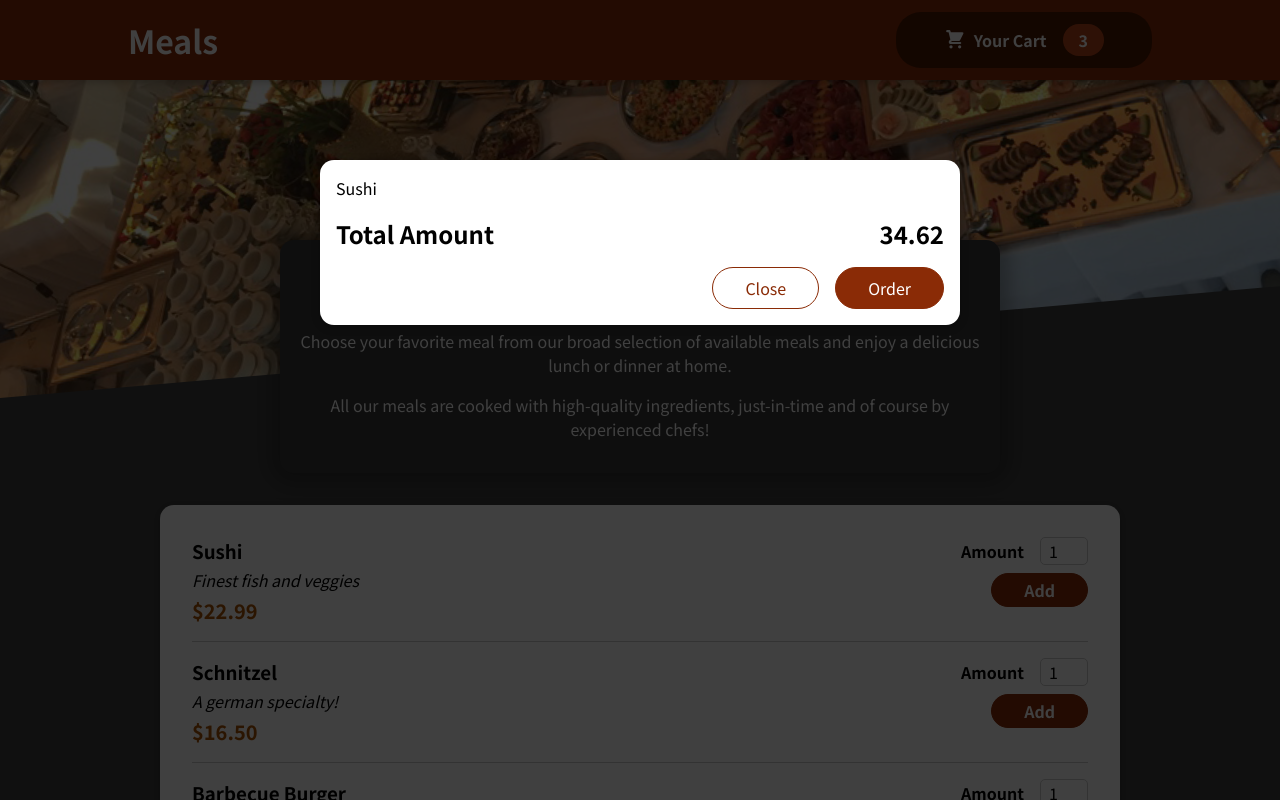
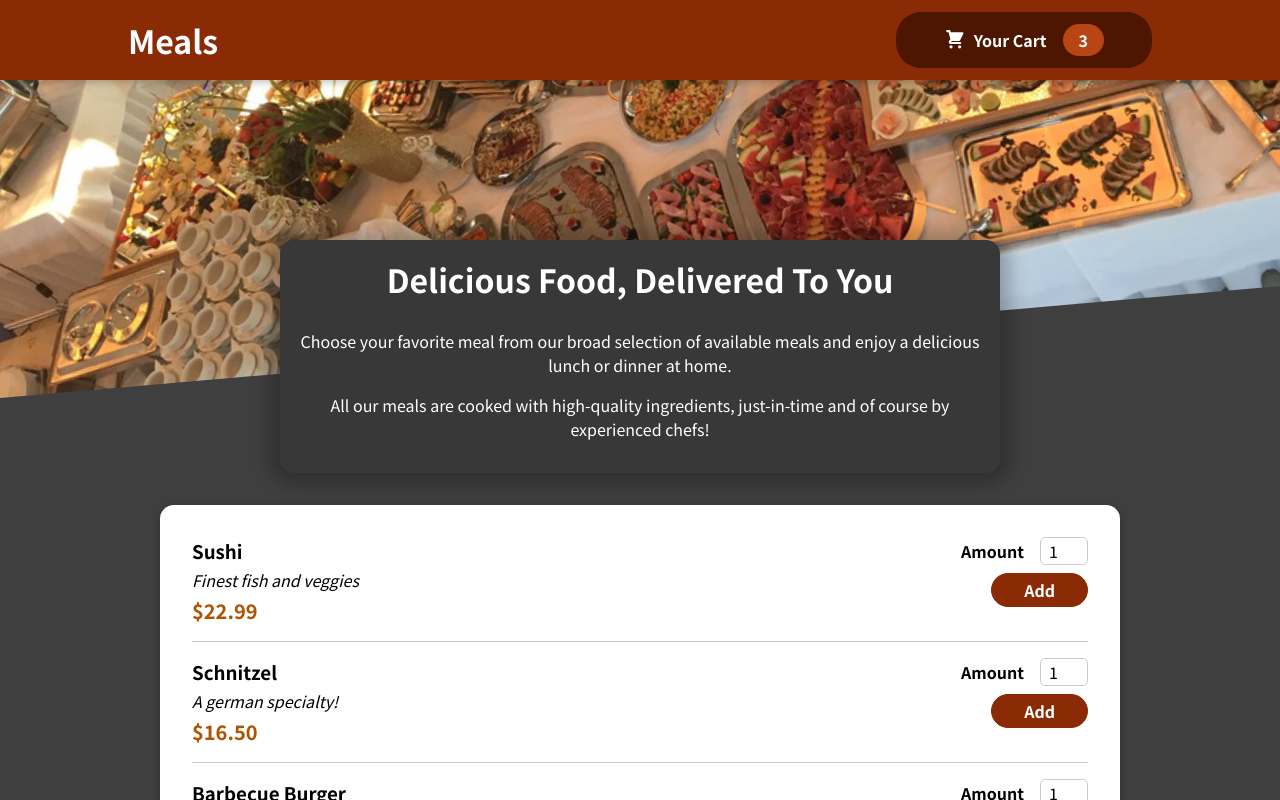
Before and after one commit to erik0002/Food-Order-App, a React (Create React App) app: page / in a window 1280 px wide. Shown: the top 800 px of the page. Built offline with nearby package versions, Linux system fonts and the light colour scheme.

Commit message:
Add Hide/Show logic Modal Window

```diff
--- a/src/App.js
+++ b/src/App.js
@@ -1,13 +1,23 @@
 import Header from "./components/Layout/Header/Header";
-import {Fragment} from "react";
+import {Fragment, useState} from "react";
 import Meals from "./components/Meals/Meals";
 import Cart from "./components/Cart/Cart";
 
 function App() {
+    const [cartIsShown, setCartIsShown] = useState(false);
+
+    const showCartHandler = () => {
+        setCartIsShown(true);
+    };
+
+    const hideCartHandler = () => {
+        setCartIsShown(false);
+    };
+
     return (
         <Fragment>
-            <Cart/>
-            <Header/>
+            {cartIsShown && <Cart onClose={hideCartHandler}/>}
+            <Header onShowCart={showCartHandler}/>
             <main>
                 <Meals/>
             </main>
--- a/src/components/Cart/Cart.js
+++ b/src/components/Cart/Cart.js
@@ -9,14 +9,14 @@
         </ul>
     );
     return (
-        <Modal>
+        <Modal onClose={props.onClose}>
             {cartItems}
             <div className={classes.total}>
                 <span>Total Amount</span>
                 <span>34.62</span>
             </div>
             <div className={classes.actions}>
-                <button className={classes['button--alt']}>Close</button>
+                <button className={classes['button--alt']} onClick={props.onClose}>Close</button>
                 <button className={classes.button}>Order</button>
             </div>
         </Modal>
--- a/src/components/Layout/Header/Header.js
+++ b/src/components/Layout/Header/Header.js
@@ -4,11 +4,11 @@
 import classes from './Header.module.css';
 import HeaderCartButton from "../HeaderCartButton/HeaderCartButton";
 
-const Header = () => {
+const Header = (props) => {
     return <Fragment>
         <header className={classes.header}>
             <h1>Meals</h1>
-            <HeaderCartButton/>
+            <HeaderCartButton onClick={props.onShowCart}/>
         </header>
         <div className={classes['main-image']}>
             <img src={mealsImage} alt="mealsImage"/>
--- a/src/components/Layout/HeaderCartButton/HeaderCartButton.js
+++ b/src/components/Layout/HeaderCartButton/HeaderCartButton.js
@@ -2,7 +2,7 @@
 import classes from './HeaderCartButton.module.css'
 
 const HeaderCartButton = props => {
-    return <button className={classes.button}>
+    return <button className={classes.button} onClick={props.onClick}>
         <span className={classes.icon}>
             <CartIcon/>
         </span>
--- a/src/components/UI/Modal/Modal.js
+++ b/src/components/UI/Modal/Modal.js
@@ -3,7 +3,7 @@
 import ReactDOM from 'react-dom';
 
 const Backdrop = props => {
-    return <div className={classes.backdrop}/>
+    return <div className={classes.backdrop} onClick={props.onClose}/>
 };
 
 const ModalOverlay = props => {
@@ -18,7 +18,7 @@
 
 const Modal = props => {
     return <Fragment>
-        {ReactDOM.createPortal(<Backdrop/>, portalElement)}
+        {ReactDOM.createPortal(<Backdrop onClose={props.onClose}/>, portalElement)}
         {ReactDOM.createPortal(
             <ModalOverlay>{props.children}</ModalOverlay>,
             portalElement
```
Also changed, not shown: 1 other file (tests, documents, lock files or other folders).
